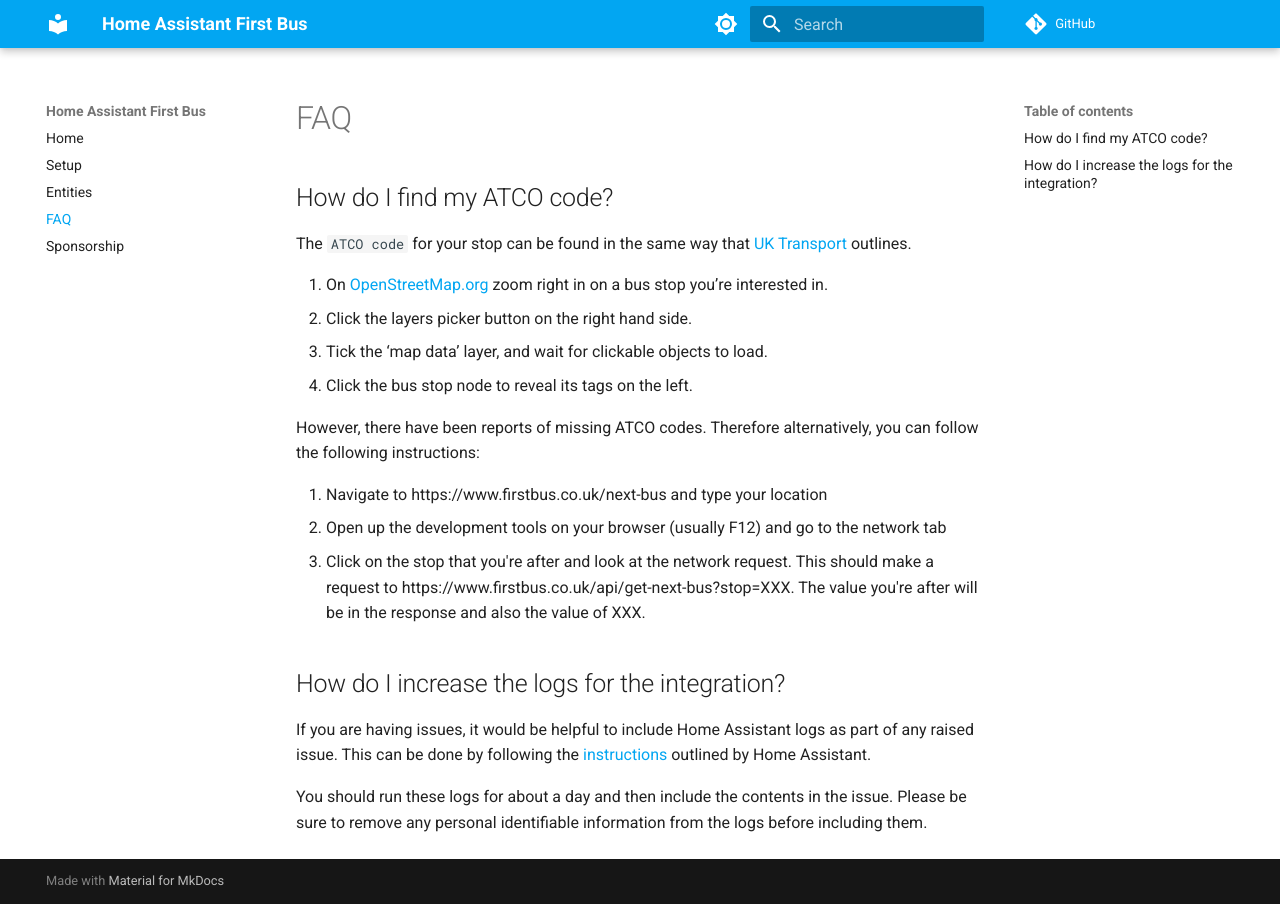
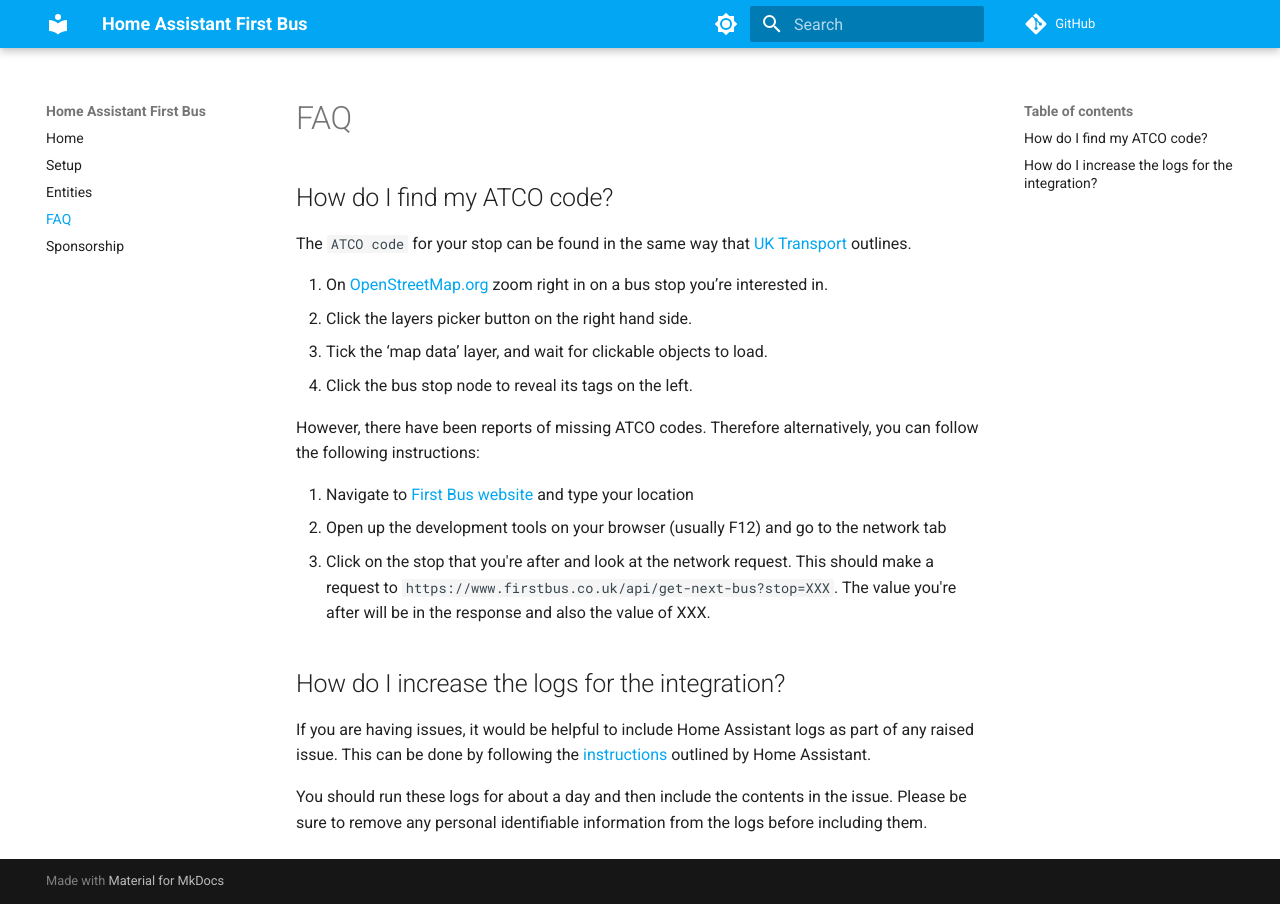
Before and after one commit to BottlecapDave/HomeAssistant-FirstBus, an MkDocs documentation site: the page built from _docs/faq.md, in a window 1280 px wide. Built offline with MkDocs 1.6.1 and Material for MkDocs 9.7.7, drawn with Linux system fonts in a browser that asks for light colours; comment, search, counter and statistics services are not loaded.

Commit message:
docs: Made first bus link clickable

```diff
--- a/_docs/faq.md
+++ b/_docs/faq.md
@@ -11,9 +11,9 @@ The `ATCO code` for your stop can be found in the same way that [UK Transport](h
 
 However, there have been reports of missing ATCO codes. Therefore alternatively, you can follow the following instructions:
 
-1. Navigate to https://www.firstbus.co.uk/next-bus and type your location
+1. Navigate to [First Bus website](https://www.firstbus.co.uk/next-bus) and type your location
 2. Open up the development tools on your browser (usually F12) and go to the network tab
-3. Click on the stop that you're after and look at the network request. This should make a request to https://www.firstbus.co.uk/api/get-next-bus?stop=XXX. The value you're after will be in the response and also the value of XXX.
+3. Click on the stop that you're after and look at the network request. This should make a request to `https://www.firstbus.co.uk/api/get-next-bus?stop=XXX`. The value you're after will be in the response and also the value of XXX.
 
 ## How do I increase the logs for the integration?
 
```
